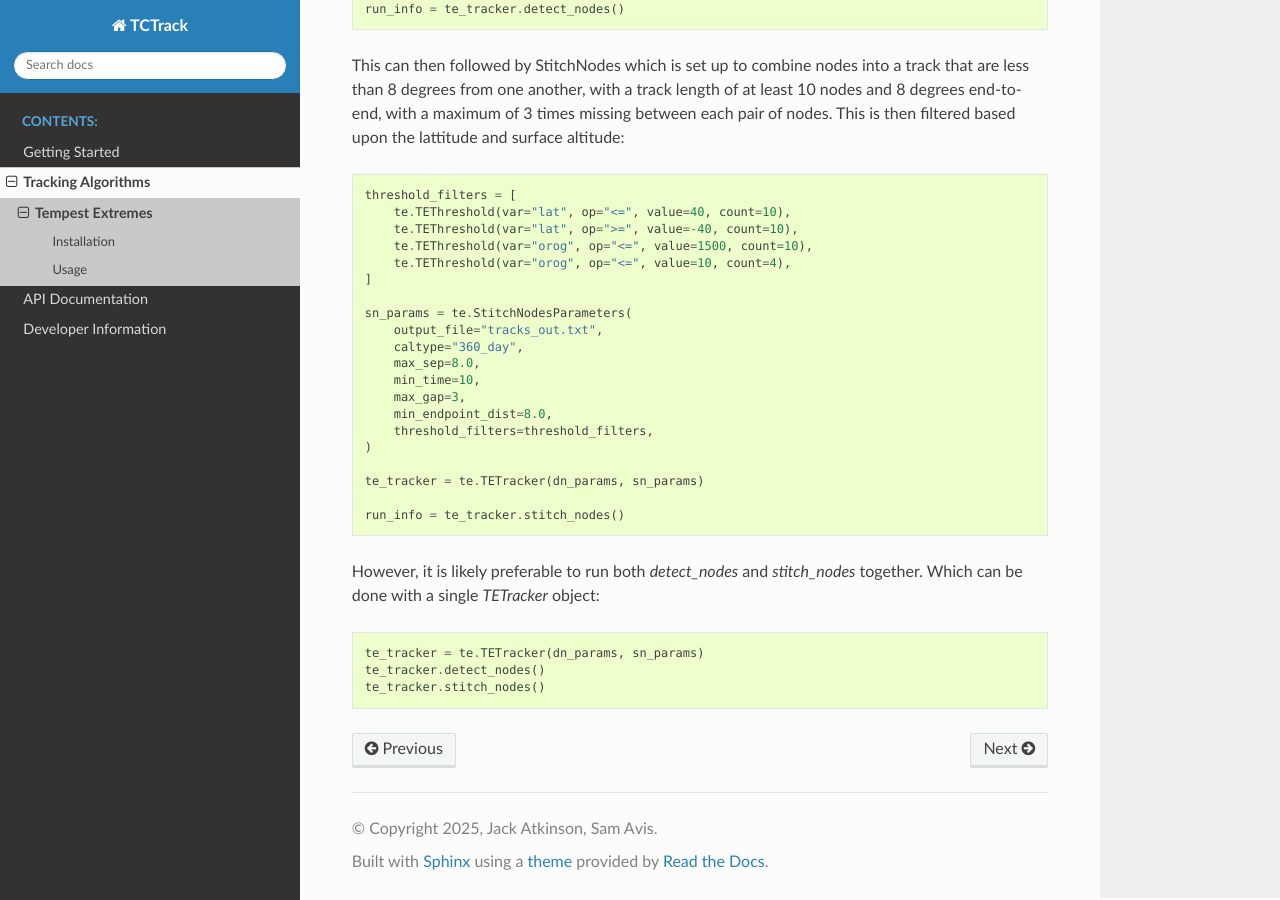
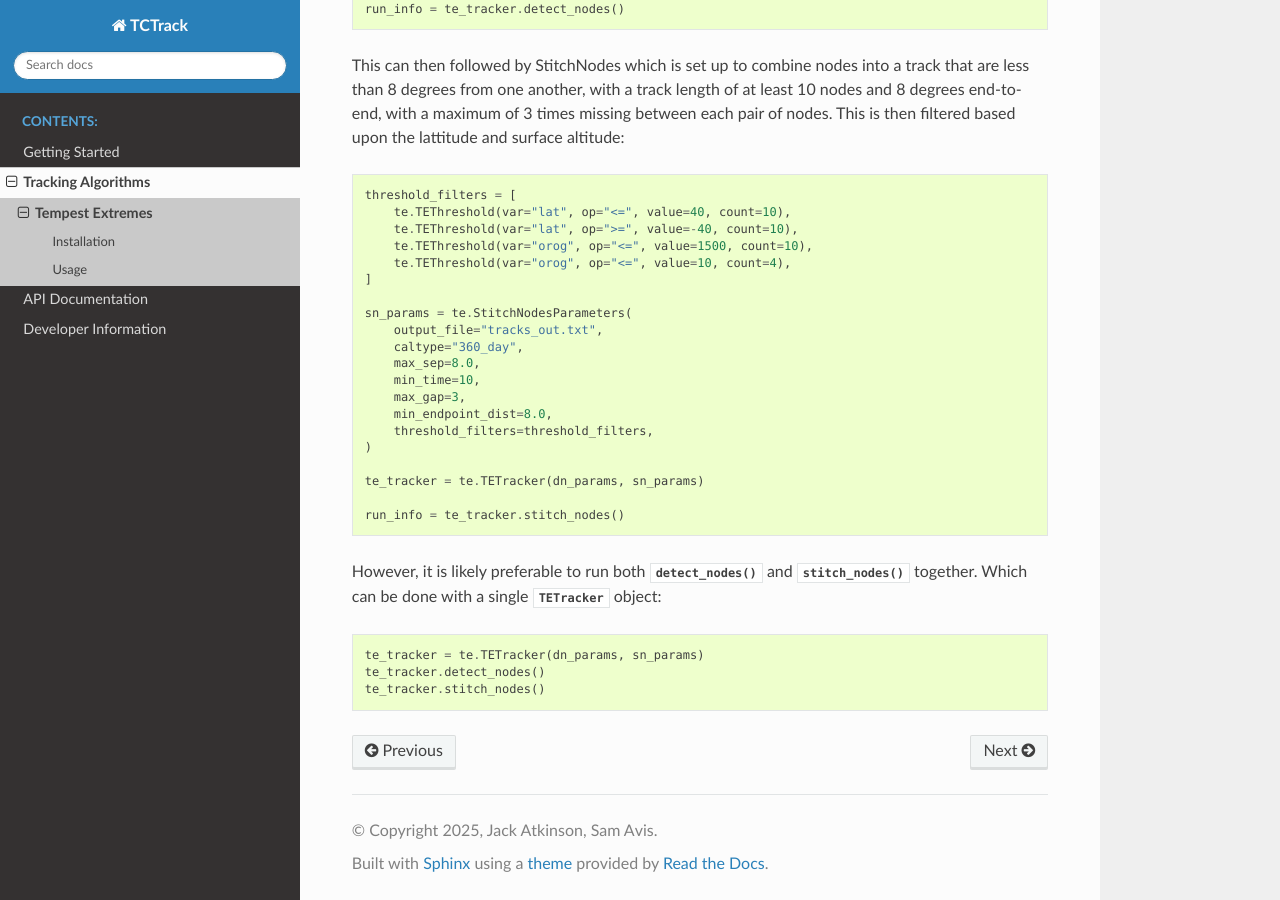
Before and after one commit to Cambridge-ICCS/TCTrack, a Sphinx documentation site: the page built from docs/tracking-algorithms/tempest_extremes.rst, in a window 1280 px wide and 900 px high, scrolled down 1880 px. Built offline with Sphinx 7.4.7 and the Read the Docs theme 3.1.0, drawn with Linux system fonts in a browser that asks for light colours; part of the change alters nothing that is shown.

```diff
--- a/docs/tracking-algorithms/tempest_extremes.rst
+++ b/docs/tracking-algorithms/tempest_extremes.rst
@@ -129,8 +129,10 @@ is then filtered based upon the lattitude and surface altitude:
 
     run_info = te_tracker.stitch_nodes()
 
-However, it is likely preferable to run both `detect_nodes` and `stitch_nodes`
-together. Which can be done with a single `TETracker` object:
+However, it is likely preferable to run both
+:meth:`~tctrack.tempest_extremes.TETracker.detect_nodes` and
+:meth:`~tctrack.tempest_extremes.TETracker.stitch_nodes` together. Which can be done
+with a single :class:`~tctrack.tempest_extremes.TETracker` object:
 
 .. code-block:: python
 
```
